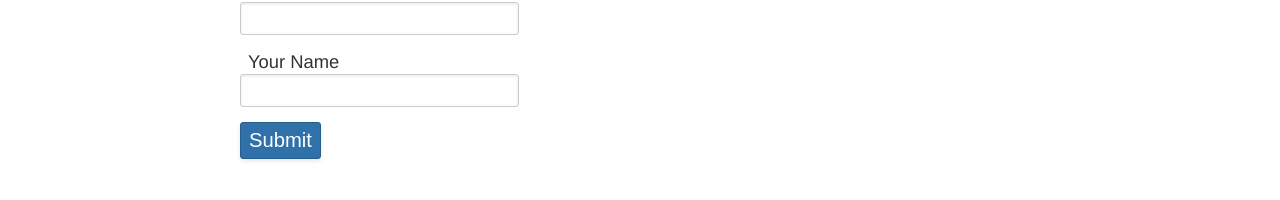
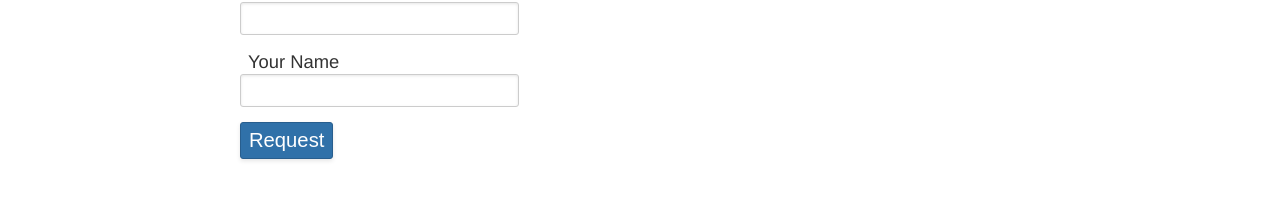
Before and after one commit to dnschnur/piday.github.com, a Jekyll site: the page built from rsvp/music.md, in a window 1280 px wide. Shown: the part 675-875 px from the top of the page. Built offline with Jekyll 4.4.1, drawn with Linux system fonts in a browser that asks for light colours; nearby versions of some CDN libraries.

Commit message:
Use 'Request' instead of 'Submit' for the label.

```diff
--- a/rsvp/music.md
+++ b/rsvp/music.md
@@ -25,5 +25,5 @@ Have a song that you'd like to hear at the reception? Submit as many requests as
     <input type="text" name="entry.1585227257" id="entry_1585227257" aria-label="Your Name">
   </div>
 </div>
-<input type="submit" name="submit" value="Submit">
+<input type="submit" name="submit" value="Request">
 </form>
```
